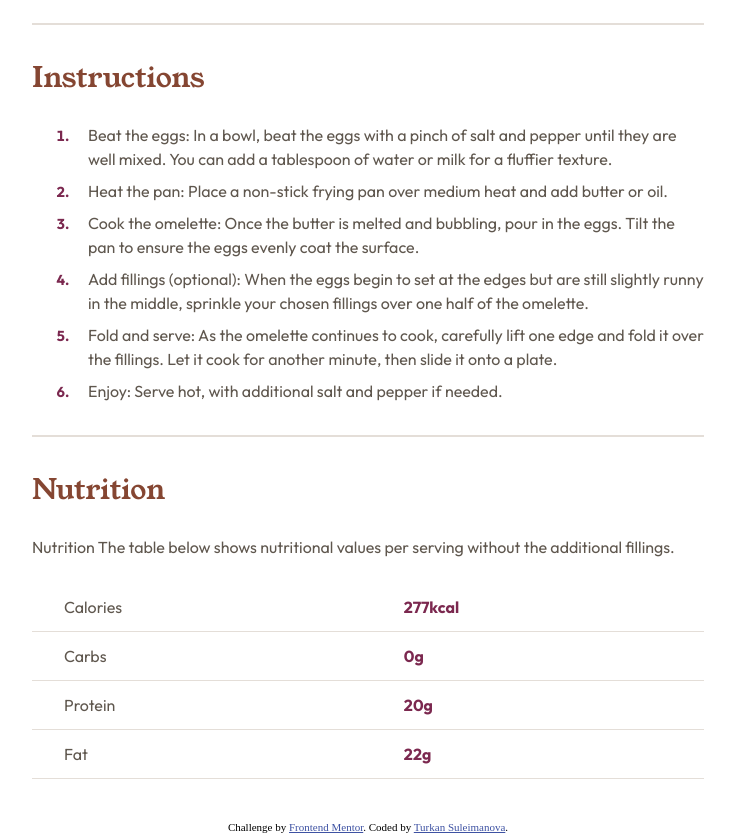
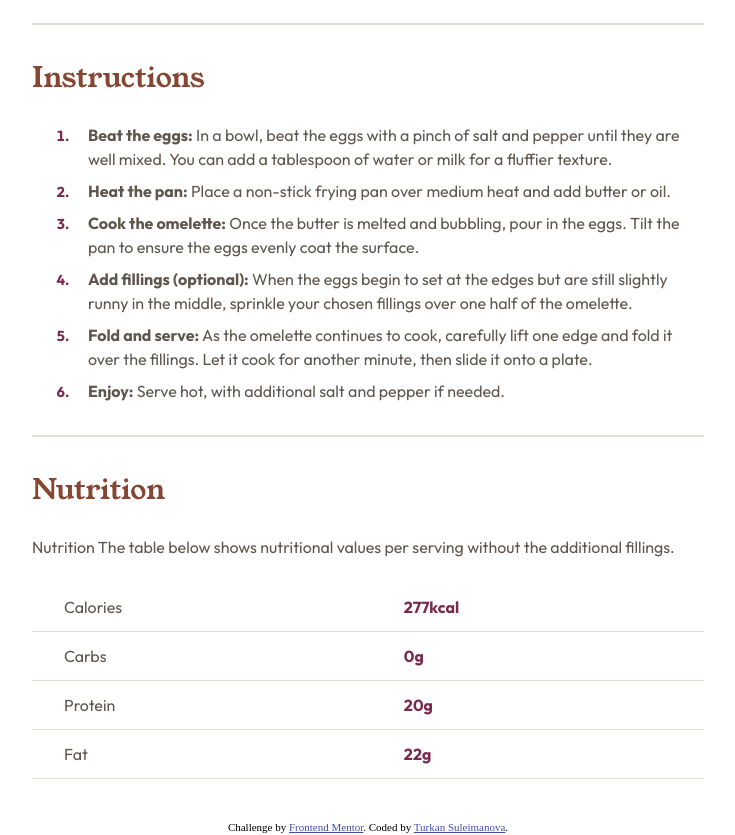
Before and after one commit to turkan03/recipe-page, a plain HTML site: page index.html in a window 1280 px wide. Shown: the part 1000-1835 px from the top of the page, without its empty margins (272-1007 px from the left). Drawn offline with Linux system fonts and the light colour scheme.

Commit message:
Fix typos

```diff
--- a/css/index.css
+++ b/css/index.css
@@ -117,9 +117,6 @@ table {
   border-collapse: collapse;
 }
 
-td {
-}
-
 td:last-child {
   color: var(--rose);
   font-weight: 700;
--- a/index.html
+++ b/index.html
@@ -72,31 +72,33 @@
               <h2>Instructions</h2>
               <ol>
                 <li>
-                  Beat the eggs: In a bowl, beat the eggs with a pinch of salt
-                  and pepper until they are well mixed. You can add a tablespoon
-                  of water or milk for a fluffier texture.
+                  <strong>Beat the eggs:</strong> In a bowl, beat the eggs with
+                  a pinch of salt and pepper until they are well mixed. You can
+                  add a tablespoon of water or milk for a fluffier texture.
                 </li>
                 <li>
-                  Heat the pan: Place a non-stick frying pan over medium heat
-                  and add butter or oil.
+                  <strong>Heat the pan:</strong> Place a non-stick frying pan
+                  over medium heat and add butter or oil.
                 </li>
                 <li>
-                  Cook the omelette: Once the butter is melted and bubbling,
-                  pour in the eggs. Tilt the pan to ensure the eggs evenly coat
-                  the surface.
+                  <strong>Cook the omelette:</strong> Once the butter is melted
+                  and bubbling, pour in the eggs. Tilt the pan to ensure the
+                  eggs evenly coat the surface.
                 </li>
                 <li>
-                  Add fillings (optional): When the eggs begin to set at the
-                  edges but are still slightly runny in the middle, sprinkle
-                  your chosen fillings over one half of the omelette.
+                  <strong>Add fillings (optional):</strong> When the eggs begin
+                  to set at the edges but are still slightly runny in the
+                  middle, sprinkle your chosen fillings over one half of the
+                  omelette.
                 </li>
                 <li>
-                  Fold and serve: As the omelette continues to cook, carefully
-                  lift one edge and fold it over the fillings. Let it cook for
-                  another minute, then slide it onto a plate.
+                  <strong>Fold and serve:</strong> As the omelette continues to
+                  cook, carefully lift one edge and fold it over the fillings.
+                  Let it cook for another minute, then slide it onto a plate.
                 </li>
                 <li>
-                  Enjoy: Serve hot, with additional salt and pepper if needed.
+                  <strong>Enjoy:</strong> Serve hot, with additional salt and
+                  pepper if needed.
                 </li>
               </ol>
             </article>
```
